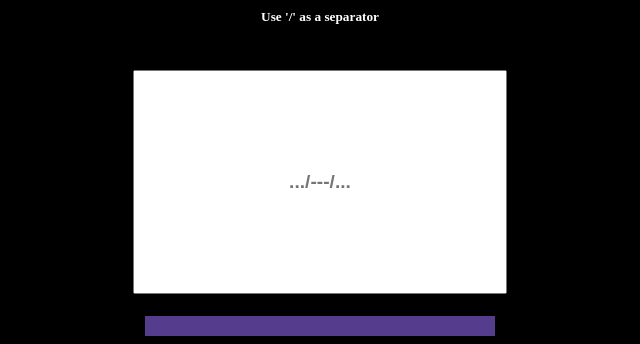
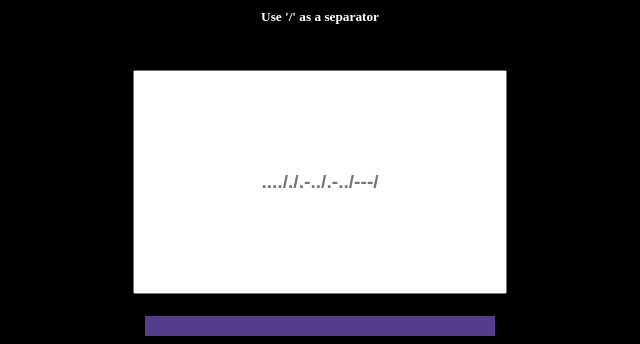
Before and after one commit to wrsnow/morse-translator.github.io, a plain HTML site: page index.html in a window 1280 px wide. Shown: the part 559-903 px from the top of the page, 320-960 px from the left. Drawn offline with Linux system fonts and the light colour scheme.

Commit message:
Update index.html

```diff
--- a/index.html
+++ b/index.html
@@ -21,7 +21,7 @@
                 type="text"
                 id="morse-to-text"
                 value=""
-                placeholder=".../---/..."
+                placeholder="...././.-../.-../---/"
             />
             <span id="morse-output"></span>
             <button id="morse-to-textbtn">CONVERT</button>
```
